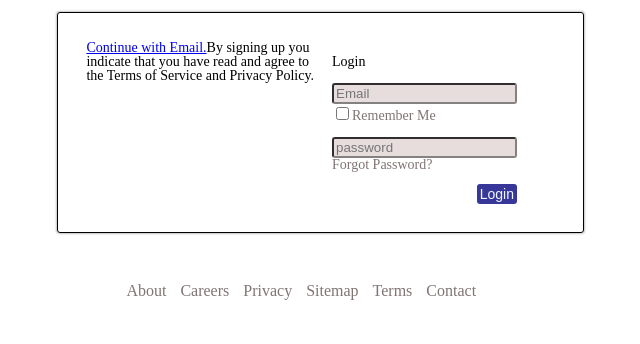
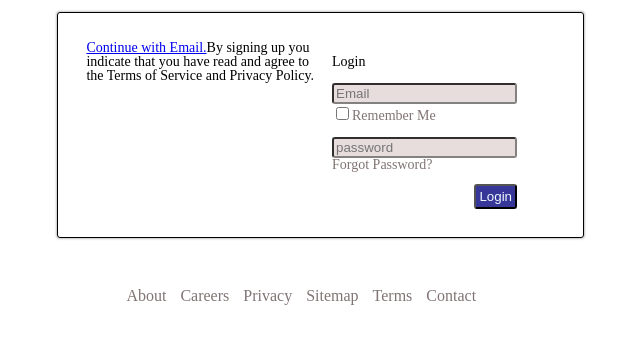
Before and after one commit to syntaxSizer/Qu0ra, a plain HTML site: page clone/index.html in a window 1280 px wide. Shown: the part 194-538 px from the top of the page, without its empty margins (301-941 px from the left). Drawn offline with Linux system fonts and the light colour scheme.

Commit message:
exchange login link to login button

```diff
--- a/clone/index.html
+++ b/clone/index.html
@@ -21,7 +21,7 @@
                             <td id="1st">
                                 <a href="#">Continue with Email.</a>By signing up you<br/> indicate that you have read and agree to <br/>the Terms of Service and Privacy Policy.</td>
                             <td id="2st"><p> <br/></p>
-                                <div id="td2elm2"><label  for="login">Login</label><br/><br/><input id="eml" type="text" name="login" placeholder="Email"><br/><input type="checkbox" name="Remember Me" value="Remember Me"><label id="eml1" for= "Remember Me">Remember Me </label><br/><br/><input id="eml" name=   "password" type="text" placeholder="password"><br/><div id="lik"><a href="#">Forgot Password?</a></div><botton id="botton">Login</botton></div></td>
+                                <div id="td2elm2"><label  for="login">Login</label><br/><br/><input id="eml" type="text" name="login" placeholder="Email"><br/><input type="checkbox" name="Remember Me" value="Remember Me"><label id="eml1" for= "Remember Me">Remember Me </label><br/><br/><input id="eml" name=   "password" type="text" placeholder="password"><br/><div id="lik"><a href="#">Forgot Password?</a></div><button id="botton">Login</button></div></td>
                     </tr></table></form>
                     </div></div>
 <div id="bottomBox">
@@ -37,5 +37,6 @@
 
 </div>
 
+
     </body>
 </html>
```
